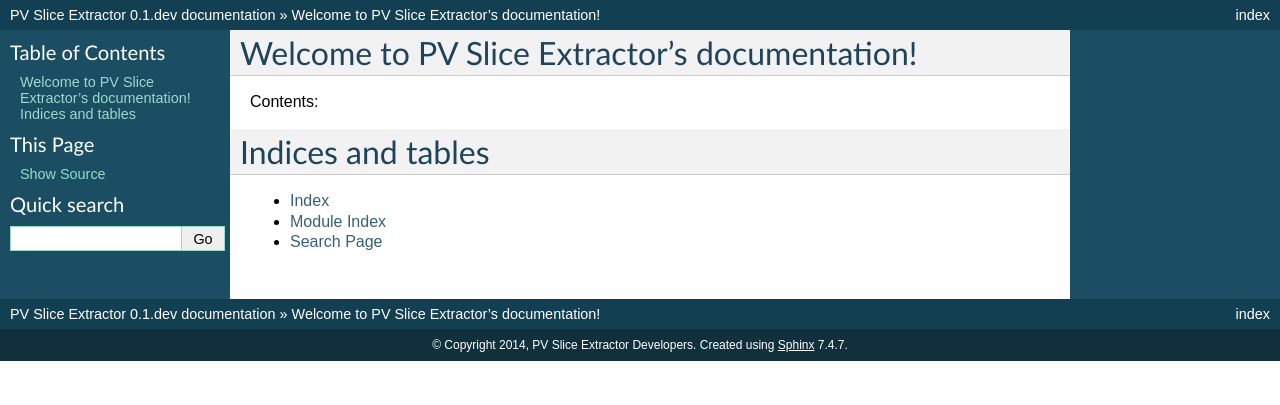
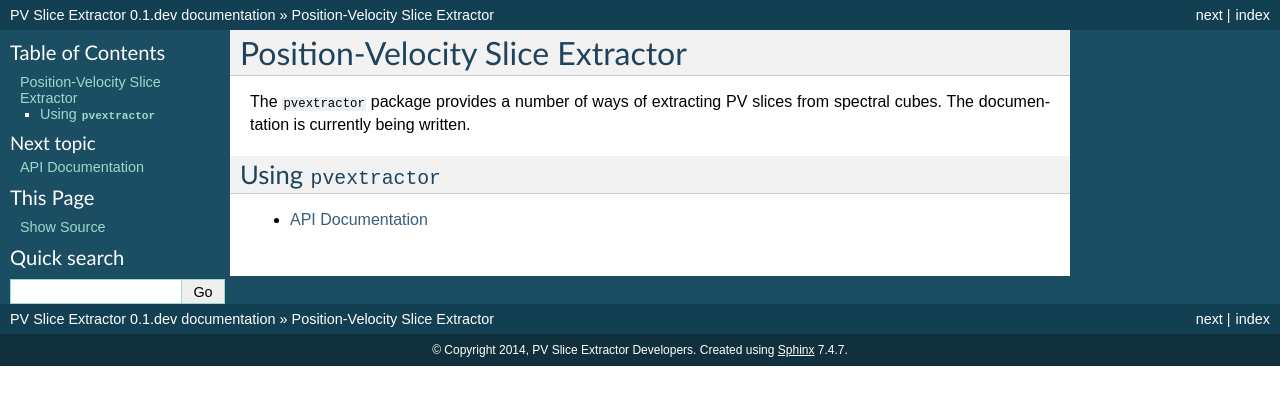
Before and after one commit to radio-astro-tools/pvextractor, a Sphinx documentation site: the page built from docs/index.rst, in a window 1280 px wide. Shown: the top 405 px of the page. Built offline with Sphinx 7.4.7, drawn with Linux system fonts in a browser that asks for light colours.

```diff
--- /dev/null
+++ b/docs/api.rst
@@ -0,0 +1,5 @@
+API Documentation
+=================
+
+.. automodapi:: pvextractor
+   :no-inheritance-diagram:
--- a/docs/index.rst
+++ b/docs/index.rst
@@ -3,19 +3,16 @@
    You can adapt this file completely to your liking, but it should at least
    contain the root `toctree` directive.
 
-Welcome to PV Slice Extractor's documentation!
-==============================================
+Position-Velocity Slice Extractor
+=================================
 
-Contents:
+The ``pvextractor`` package provides a number of ways of extracting PV slices
+from spectral cubes. The documentation is currently being written.
+
+Using ``pvextractor``
+---------------------
 
 .. toctree::
-   :maxdepth: 2
+   :maxdepth: 1
 
-
-
-Indices and tables
-==================
-
-* :ref:`genindex`
-* :ref:`modindex`
-* :ref:`search`
+   api.rst
```
